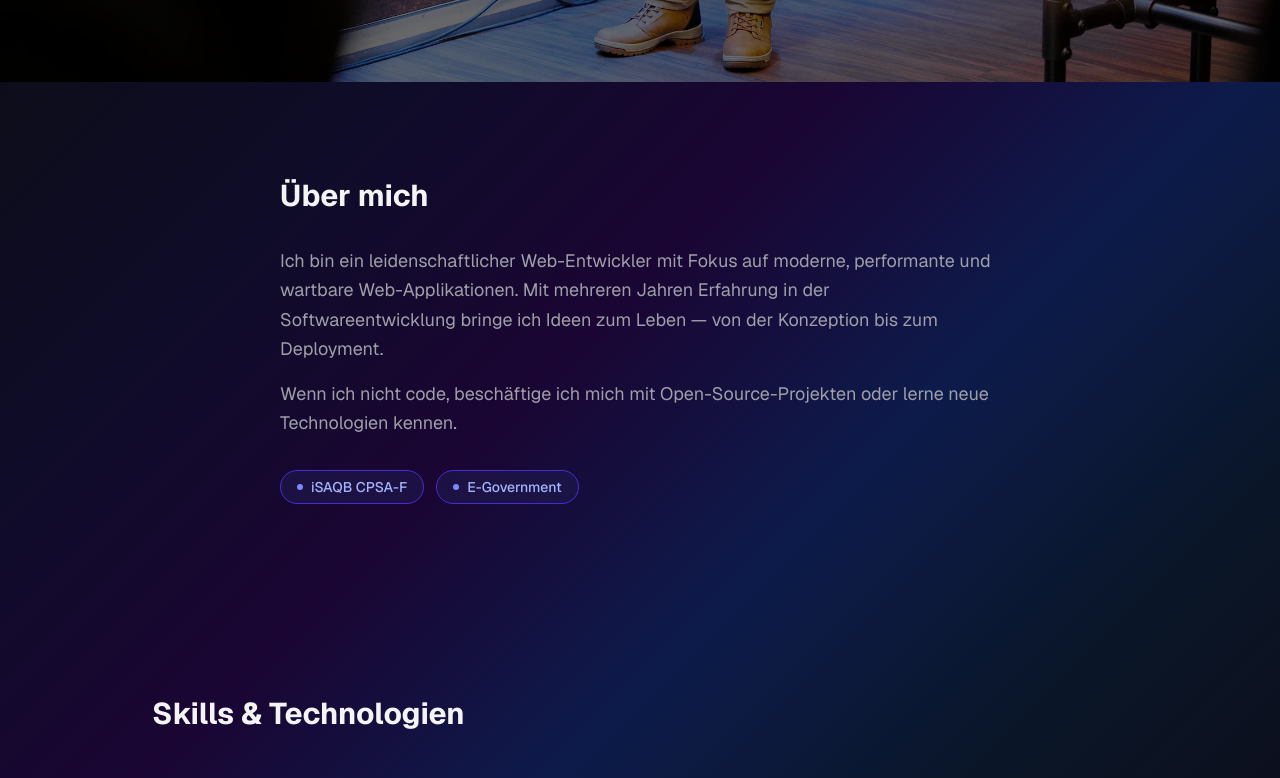
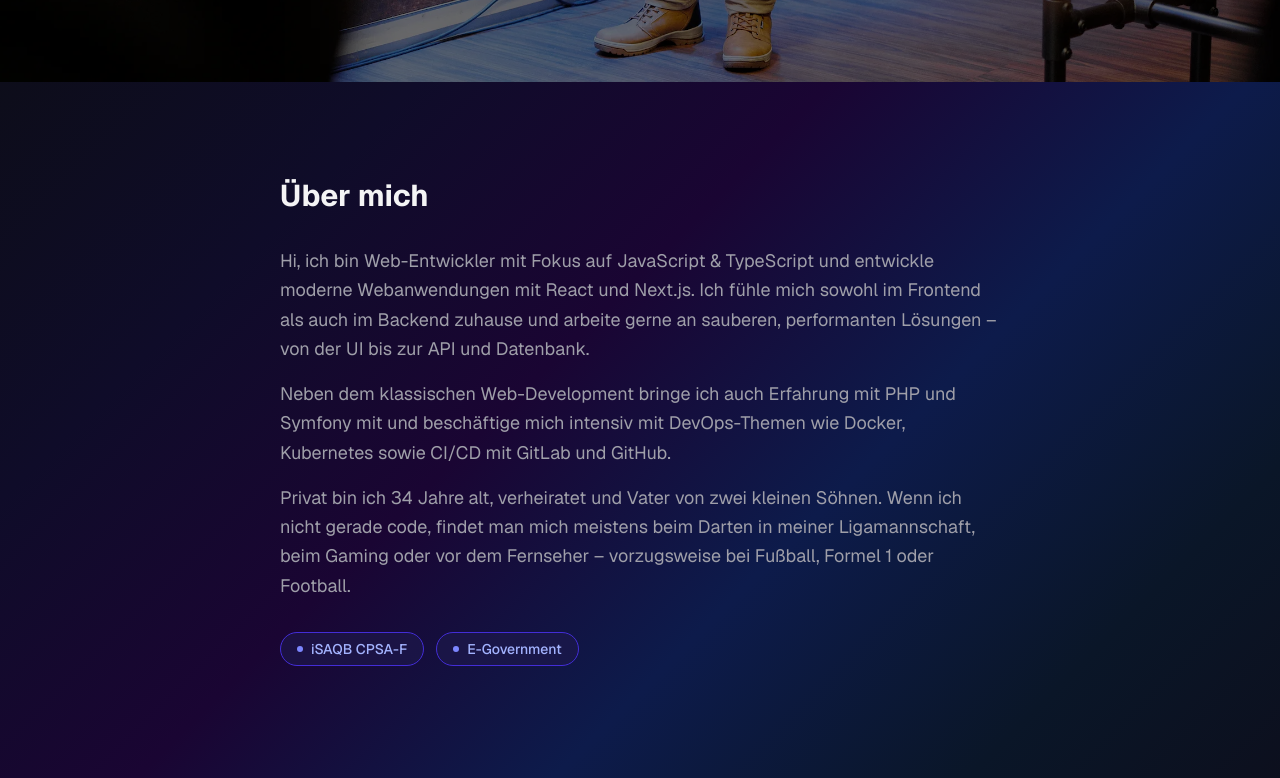
Before and after one commit to ch4oSj0k3r/sn-folio, a Next.js app: page / in a window 1280 px wide. Shown: the part 718-1496 px from the top of the page. Built offline with nearby package versions, Linux system fonts and the light colour scheme.

Commit message:
feat: add personal bio to about section with auto-calculated age

```diff
--- a/src/components/sections/About.tsx
+++ b/src/components/sections/About.tsx
@@ -4,6 +4,18 @@ const badges = [
     { label: 'iSAQB CPSA-F', description: 'Certified Professional for Software Architecture' },
     { label: 'E-Government', description: 'Erfahrung im Bereich digitale Verwaltungslösungen' },
 ];
+
+function calculateAge(birthDate: Date): number {
+    const today = new Date();
+    let age = today.getFullYear() - birthDate.getFullYear();
+    const hasHadBirthdayThisYear =
+        today.getMonth() > birthDate.getMonth() ||
+        (today.getMonth() === birthDate.getMonth() && today.getDate() >= birthDate.getDate());
+    if (!hasHadBirthdayThisYear) age--;
+    return age;
+}
+
+const age = calculateAge(new Date(1991, 10, 19));
 
 export default function About() {
     return (
@@ -12,14 +24,21 @@ export default function About() {
                 <h2 className="text-3xl font-bold text-zinc-100 mb-8">Über mich</h2>
                 <div className="space-y-4 text-zinc-400 text-lg leading-relaxed">
                     <p>
-                        Ich bin ein leidenschaftlicher Web-Entwickler mit Fokus auf moderne,
-                        performante und wartbare Web-Applikationen. Mit mehreren Jahren Erfahrung in
-                        der Softwareentwicklung bringe ich Ideen zum Leben — von der Konzeption bis
-                        zum Deployment.
+                        Hi, ich bin Web-Entwickler mit Fokus auf JavaScript &amp; TypeScript und
+                        entwickle moderne Webanwendungen mit React und Next.js. Ich fühle mich
+                        sowohl im Frontend als auch im Backend zuhause und arbeite gerne an
+                        sauberen, performanten Lösungen – von der UI bis zur API und Datenbank.
                     </p>
                     <p>
-                        Wenn ich nicht code, beschäftige ich mich mit Open-Source-Projekten oder
-                        lerne neue Technologien kennen.
+                        Neben dem klassischen Web-Development bringe ich auch Erfahrung mit PHP und
+                        Symfony mit und beschäftige mich intensiv mit DevOps-Themen wie Docker,
+                        Kubernetes sowie CI/CD mit GitLab und GitHub.
+                    </p>
+                    <p>
+                        Privat bin ich {age} Jahre alt, verheiratet und Vater von zwei kleinen
+                        Söhnen. Wenn ich nicht gerade code, findet man mich meistens beim Darten in
+                        meiner Ligamannschaft, beim Gaming oder vor dem Fernseher – vorzugsweise bei
+                        Fußball, Formel 1 oder Football.
                     </p>
                 </div>
                 <div className="flex flex-wrap gap-3 mt-8">
```
